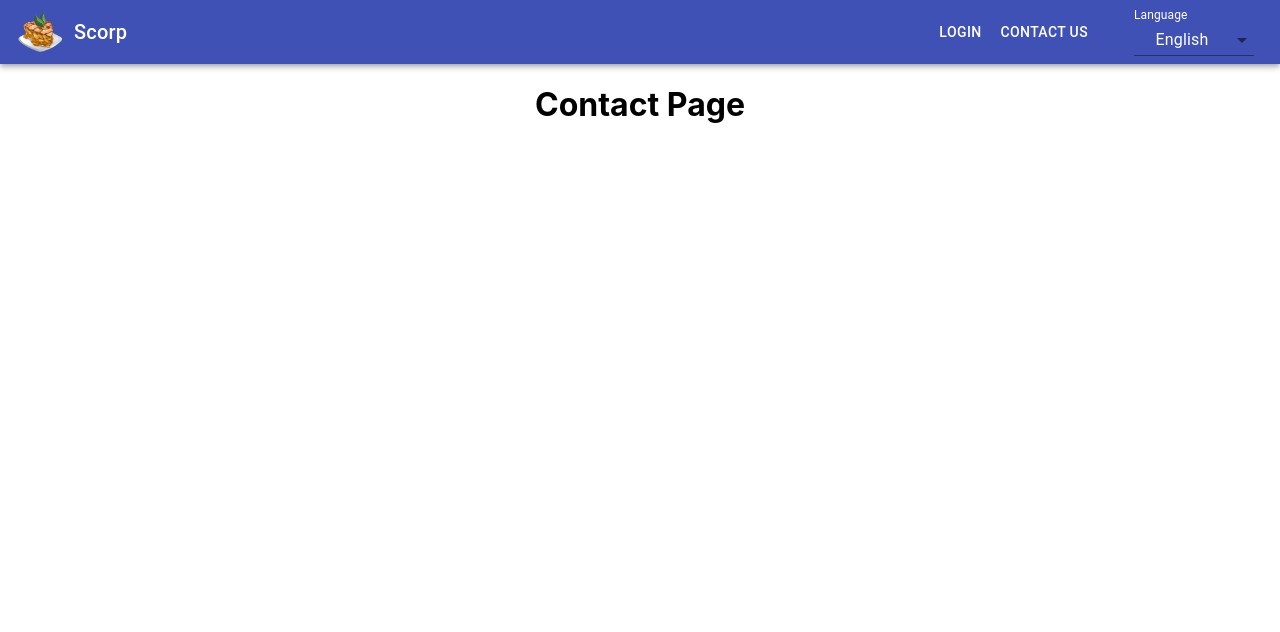
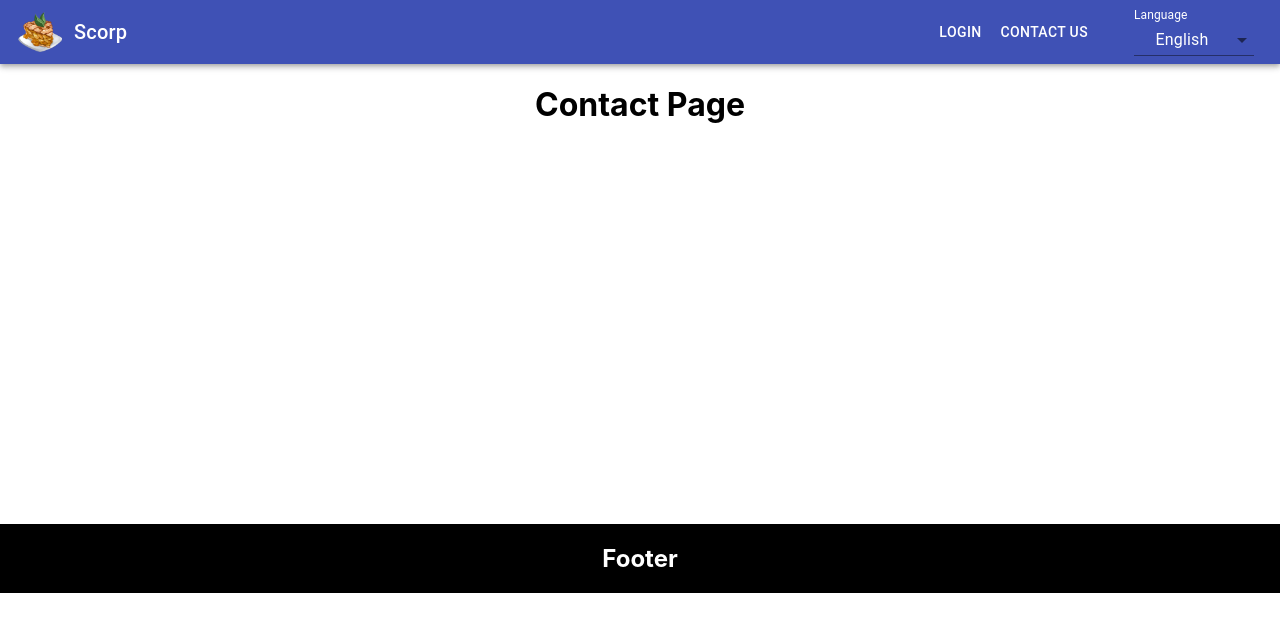
Before and after one commit to Ahmetbasli/active, a React (Create React App) app: page /contact in a window 1280 px wide. Shown: the top 632 px of the page. Built offline with nearby package versions, Linux system fonts and the light colour scheme.

Commit message:
Add footer

```diff
--- a/src/App.js
+++ b/src/App.js
@@ -1,6 +1,8 @@
 import React from "react";
 import "./App.css";
 import { BrowserRouter as Router, Route, Switch } from "react-router-dom";
+// components
+import Footer from "./components/footer/Footer";
 import Header from "./components/header/Header";
 import ContactUs from "./pages/contact-us/ContactUs";
 import Home from "./pages/home/Home";
@@ -22,7 +24,7 @@ function App() {
             {/* <ContactUs /> */}
           </Route>
         </Switch>
-        {/* footer */}
+        <Footer />
       </Router>
     </div>
   );
--- /dev/null
+++ b/src/components/footer/Footer.css
@@ -0,0 +1,8 @@
+.footer {
+  background: #000;
+  color: white;
+  display: flex;
+  align-items: center;
+  justify-content: center;
+  margin-top: 400px;
+}
--- a/src/components/footer/Footer.js
+++ b/src/components/footer/Footer.js
@@ -0,0 +1,15 @@
+import React from "react";
+import "./Footer.css";
+// language imports
+import { useTranslation } from "react-i18next";
+const Footer = () => {
+  const { t } = useTranslation();
+
+  return (
+    <div className="footer">
+      <h2>{t("footer")}</h2>
+    </div>
+  );
+};
+
+export default Footer;
--- a/src/components/header/Header.js
+++ b/src/components/header/Header.js
@@ -1,21 +1,30 @@
-import React from "react";
-
+import React, { useEffect, useState } from "react";
+//components
+import Rightside from "./right-side/Rightside";
+import Leftside from "./left-side/Leftside";
 //styles
 import { makeStyles } from "@material-ui/core/styles";
 import AppBar from "@material-ui/core/AppBar";
 import Toolbar from "@material-ui/core/Toolbar";
 import MenuIcon from "@material-ui/icons/Menu";
 import "./Header.css";
-import Rightside from "./right-side/Rightside";
-import Leftside from "./left-side/Leftside";
 
 const Header = () => {
+  const [screenWidth, setScreenWidth] = useState(window.innerWidth);
+  useEffect(() => {
+    window.addEventListener("resize", () => {
+      setScreenWidth(window.innerWidth);
+    });
+    return () => {
+      window.removeEventListener("resize", () => {});
+    };
+  }, []);
   return (
     <div className="header">
       <AppBar position="static">
         <div className="header__toolbar">
           <Leftside />
-          <Rightside />
+          {window.innerWidth > 768 ? <Rightside /> : <RightSideHamburger />}
         </div>
       </AppBar>
     </div>
--- a/src/helpers/languageStore.js
+++ b/src/helpers/languageStore.js
@@ -13,6 +13,7 @@ const translationsEn = {
   cancel: "Cancel",
   name: "Name",
   password: "Password",
+  footer: "Footer",
 };
 
 const translationsTr = {
@@ -27,6 +28,7 @@ const translationsTr = {
   cancel: "Çıkış yap",
   name: "İsim",
   password: "Şifre",
+  footer: "Alt Bilgi",
 };
 
 i18n.use(initReactI18next).init({
```
